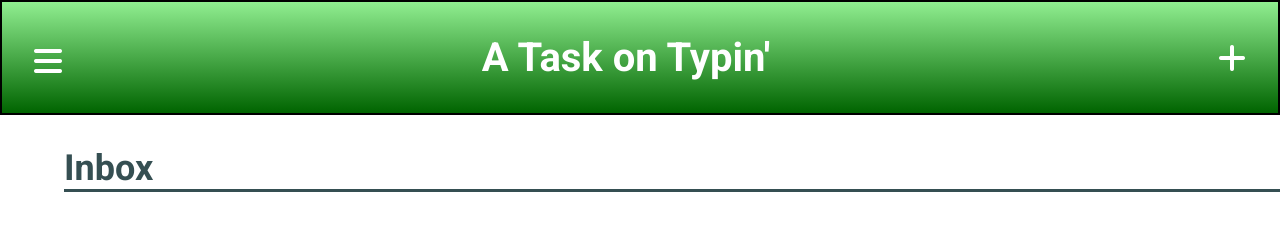
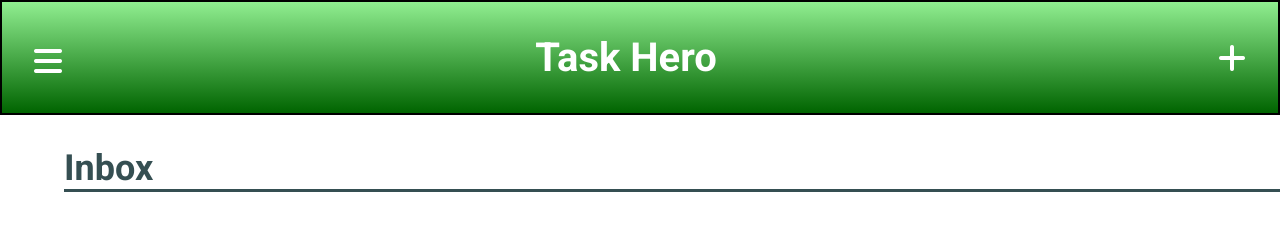
Before and after one commit to Jason9521/todo-list-project, a website built with webpack: page dist/index.html in a window 1280 px wide. Shown: the top 230 px of the page. Built offline with nearby package versions, Linux system fonts and the light colour scheme.

Commit message:
Changed title

```diff
--- a/dist/index.html
+++ b/dist/index.html
@@ -6,7 +6,7 @@
     <meta name="viewport" content="width=device-width, initial-scale=1.0">
     <link href="https://fonts.googleapis.com/css2?family=Roboto:wght@400;700&family=Work+Sans:wght@500;700&display=swap" rel="stylesheet">
     <script src="https://kit.fontawesome.com/141c8af32c.js" crossorigin="anonymous"></script>
-    <title>Just Get Up</title>
+    <title>Task Hero</title>
     <link type="image/png" sizes="32x32" rel="icon" href="/correct.png">
 </head>
 
@@ -20,7 +20,7 @@
             <i  class="fa-solid fa-bars fa-2x"></i>
         </div>
 
-        <h2 id="pageTitle">A Task on Typin'</h2>
+        <h2 id="pageTitle">Task Hero</h2>
 
         <div class="add-task" id="addTask">
             <i class="fa-solid fa-plus fa-2x"></i>
```
